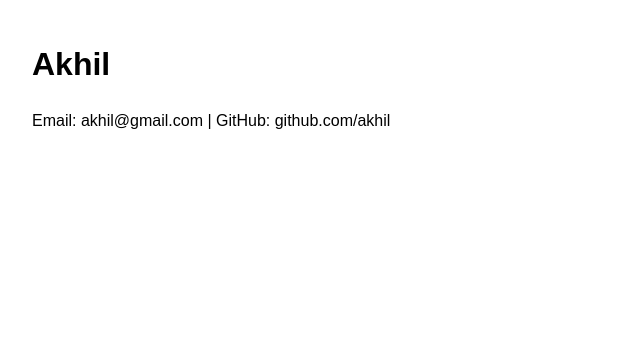
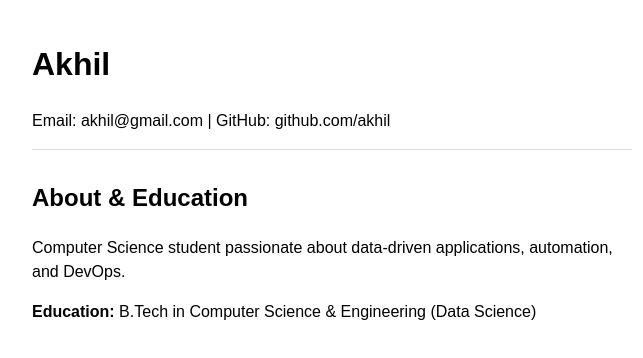
Before and after one commit to ABHINAVPRASAD19/akhil-profile-app, a plain HTML site: page index.html in a window 1280 px wide. Shown: the whole page, without its empty margins (308-951 px from the left). Drawn offline with Linux system fonts and the light colour scheme.

Commit message:
Add about and education section

```diff
--- a/index.html
+++ b/index.html
@@ -10,6 +10,11 @@
 <body>
   <h1>Akhil</h1>
   <p>Email: akhil@gmail.com | GitHub: github.com/akhil</p>
-  <!-- Feature sections go here -->
+
+  <section>
+    <h2>About & Education</h2>
+    <p>Computer Science student passionate about data-driven applications, automation, and DevOps.</p>
+    <p><strong>Education:</strong> B.Tech in Computer Science & Engineering (Data Science)</p>
+  </section>
 </body>
 </html>
```
